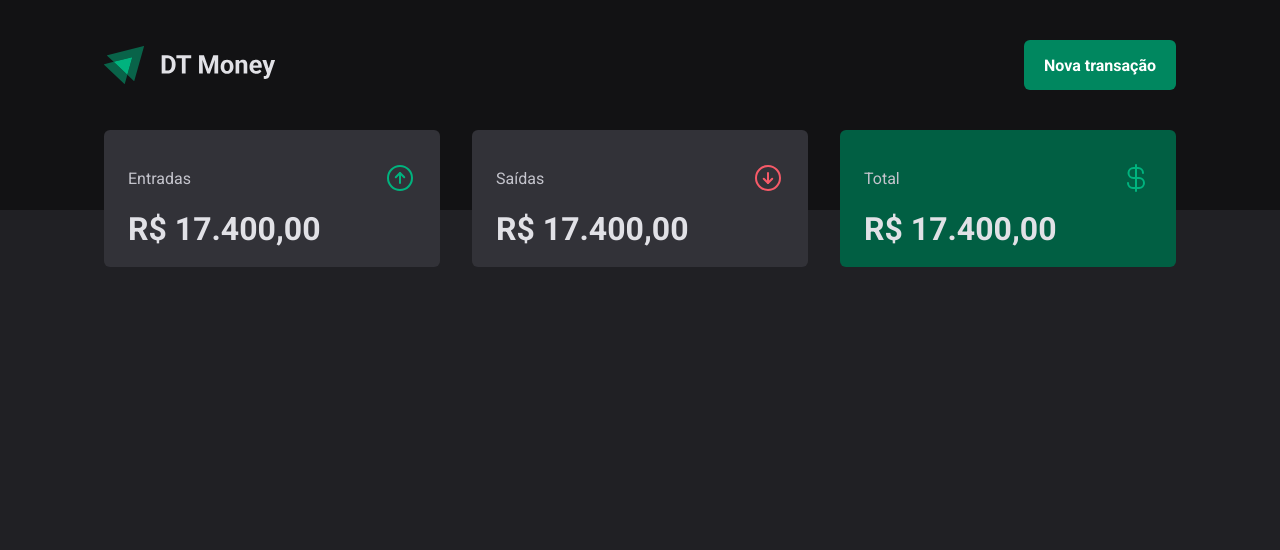
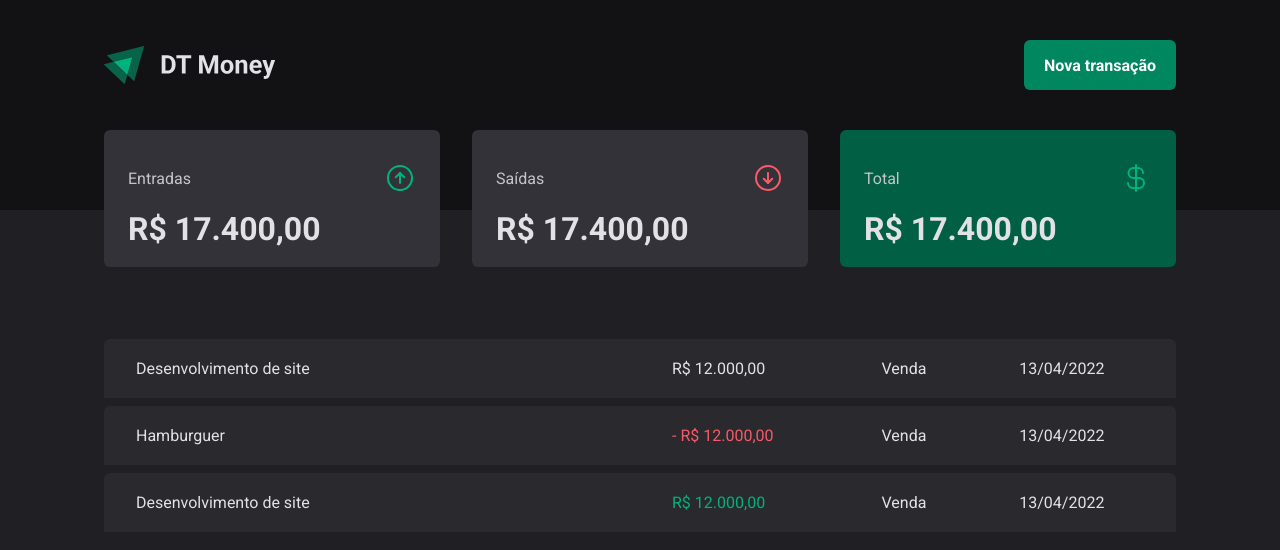
Before and after one commit to IzaelGomes/DT-Money, a React (Vite) app: page / in a window 1280 px wide. Shown: the top 550 px of the page. Built offline with nearby package versions, Linux system fonts and the light colour scheme.

Commit message:
feat: table

```diff
--- a/src/pages/transactions/index.tsx
+++ b/src/pages/transactions/index.tsx
@@ -1,13 +1,38 @@
 import { Header } from "../../components/header";
 import { Summary } from "./components/Summary";
+import { PriceHighlight, TransactionTable, TransactionsContainer } from "./styles";
 
 export function Transactions() {
-    return (
+  return (
+    <div>
+      <Header />
+      <Summary />
 
-    <div>
-        <Header/>
-        <Summary/>
+      <TransactionsContainer>
+        <TransactionTable>
+          <tbody>
+            <tr>
+              <td width="50%">Desenvolvimento de site</td>
+              <td>R$ 12.000,00</td>
+              <td>Venda</td>
+              <td> 13/04/2022</td>
+            </tr>
+            <tr>
+              <td width="50%">Hamburguer</td>
+              <td><PriceHighlight variant='outcome'> - R$ 12.000,00 </PriceHighlight></td>
+              <td>Venda</td>
+              <td> 13/04/2022</td>
+            </tr>
+            <tr>
+              <td width="50%">Desenvolvimento de site</td>
+              <td>
+                <PriceHighlight variant='income'>R$ 12.000,00</PriceHighlight></td>
+              <td>Venda</td>
+              <td> 13/04/2022</td>
+            </tr>
+          </tbody>
+        </TransactionTable>
+      </TransactionsContainer>
     </div>
-
-)
+  );
 }
--- a/src/pages/transactions/styles.ts
+++ b/src/pages/transactions/styles.ts
@@ -0,0 +1,38 @@
+import styled from "styled-components";
+
+export const TransactionsContainer = styled.main`
+  width: 100%;
+  max-width: 1120px;
+  margin: 4rem auto 0;
+  padding: 0 1.5rem;
+`;
+
+export const TransactionTable = styled.table`
+    width: 100%;
+    border-collapse:separate;
+    border-spacing: 0 0.5rem;
+    /* margin-top: 1.5rem; */
+
+
+    td {
+        padding: 1.25rem 2rem;
+        background: ${props => props.theme["gray-700"]};
+
+        &:first-child {
+            border-top-left-radius: 6px;
+            border-top-left-radius: 6px;
+        }
+
+        &:last-child {
+            border-top-right-radius: 6px;
+            border-top-right-radius: 6px;
+        }
+    }
+`
+interface PriceHighlightProps {
+    variant: 'income' | 'outcome'
+}
+
+export const PriceHighlight = styled.span<PriceHighlightProps>`
+    color: ${props => props.variant === 'income' ? props.theme["green-300"] : props.theme["red-300"]}
+`
```
